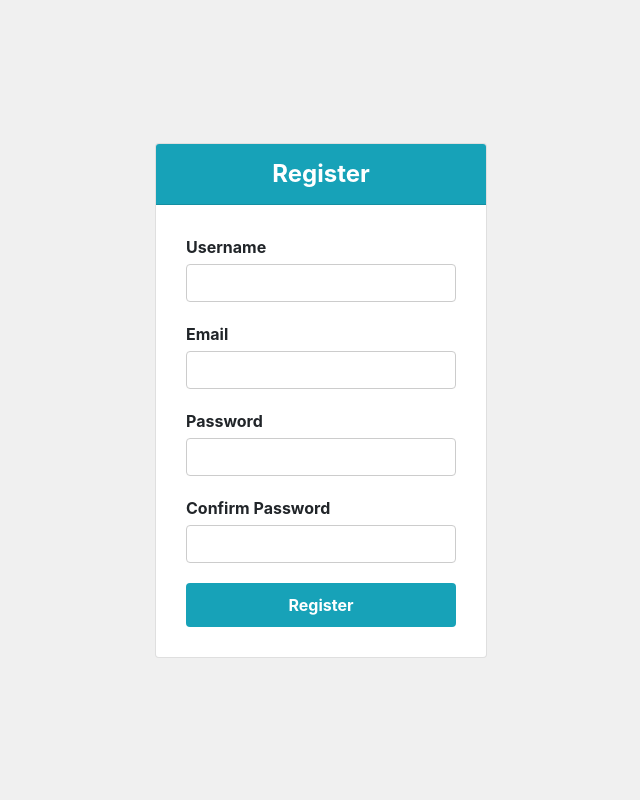
After one commit to numahn/python-gpt, a Django app: page /register in a window 1280 px wide. The commit adds this page. Shown: the whole page, without its empty margins (319-959 px from the left). Run offline with Django 4.2, Linux system fonts and the light colour scheme; some libraries are stand-ins or nearby versions.

Commit message:
register done

```diff
--- a/chatbot/urls.py
+++ b/chatbot/urls.py
@@ -2,5 +2,8 @@ from django.urls import path
 from . import views
 
 urlpatterns = [
-    path('', views.chatbot, name='chatbot')
+    path('', views.chatbot, name='chatbot'),
+    path('login', views.login, name='login'),
+    path('register', views.register, name='register'),
+    path('logout', views.logout, name='logout'),
 ]
--- a/chatbot/views.py
+++ b/chatbot/views.py
@@ -1,9 +1,10 @@
 from dotenv import load_dotenv
 import os
-from django.shortcuts import render
+from django.shortcuts import render, redirect
 from django.http import JsonResponse
 import openai
-
+from django.contrib import auth
+from django.contrib.auth.models import User
 load_dotenv()
 
 openai.api_key = os.environ.get("API_KEY")
@@ -26,3 +27,31 @@ def chatbot(req):
         response = askOpenai(message)
         return JsonResponse({'message': message, 'response': response})
     return render(req, 'chatbot.html')
+
+def login(req):
+
+    return render(req, 'login.html')
+
+def register(req):
+    if req.method == 'POST':
+        username = req.POST['username']
+        email = req.POST['email']
+        password1 = req.POST['password1']
+        password2 = req.POST['password2']
+        if password1 == password2:
+            try:
+                user = User.objects.create_user(username, email, password1)
+                user.save()
+                auth.login(req, user)
+                return redirect('chatbot')
+            except:
+                errormsg = "Error creating the account"
+                return render(req, 'register.html', {'error_message': errormsg})
+
+        else:
+            errormsg = "Passwords do not match"
+            return render(req, 'register.html', {'error_message': errormsg})
+    return render(req, 'register.html')
+
+def logout(req):
+    auth.logout(req)
--- a/templates/chatbot.html
+++ b/templates/chatbot.html
@@ -42,7 +42,7 @@
     left: 0;
     right: 0;
     padding: 10px;
-    background-color: #17a2b8
+    background-color: #17a2b8;
   }
 
   .message-input {
@@ -73,7 +73,7 @@
               <b>Chatbot</b>
             </div>
             <div class="message-content">
-              Hi, I am your AI Chatbot, let me know how I can help!
+              Hi {{user.username}}, I am your AI Chatbot, let me know how I can help!
             </div>
           </div>
         </li>
--- /dev/null
+++ b/templates/register.html
@@ -0,0 +1,102 @@
+{% extends 'base.html' %}
+
+{% block title %}Register{% endblock %}
+
+{% block styles %}
+<style>
+  body {
+    background-color: #f0f0f0;
+  }
+  .register-container {
+    display: flex;
+    justify-content: center;
+    align-items: center;
+    height: 100vh;
+  }
+  .card {
+    max-width: 400px;
+  }
+  .card-header {
+    background-color: #17a2b8;
+    color: white;
+    font-size: 24px;
+    font-weight: bold;
+    text-align: center;
+  }
+  .card-body {
+    padding: 30px;
+  }
+  .form-group {
+    margin-bottom: 20px;
+  }
+  label {
+    font-weight: bold;
+    display: block;
+    margin-bottom: 5px;
+  }
+  input[type=text], input[type=password] {
+    border-radius: 4px;
+    border: 1px solid #ccc;
+    padding: 10px;
+    font-size: 16px;
+    width: 100%;
+    box-sizing: border-box;
+    margin-bottom: 10px;
+  }
+  button[type=submit] {
+    background-color: #17a2b8;
+    color: white;
+    font-size: 16px;
+    font-weight: bold;
+    padding: 10px 20px;
+    border: none;
+    border-radius: 4px;
+    cursor: pointer;
+    width: 100%;
+  }
+  button[type=submit]:hover {
+    background-color: #00ddff;
+  }
+  .alert-danger {
+    background-color: #f8d7da;
+    color: #721c24;
+    padding: 10px;
+    margin-bottom: 20px;
+    border: 1px solid #f5c6cb;
+    border-radius: 4px;
+  }
+</style>
+{% endblock %}
+
+{% block content %}
+<div class="register-container">
+  <div class="card">
+    <div class="card-header">Register</div>
+    <div class="card-body">
+      {% if error_message %}
+        <div class="alert alert-danger" role="alert">{{ error_message }}</div>
+      {% endif %}
+      <form method="post">
+        {% csrf_token %}
+        <div class="form-group">
+          <label for="username">Username</label>
+          <input type="text" class="form-control" id="username" name="username" required>
+        </div>
+        <div class="form-group">
+          <label for="email">Email</label>
+          <input type="text" class="form-control" id="email" name="email" required>
+        </div>
+        <div class="form-group">
+          <label for="password1">Password</label>
+          <input type="password" class="form-control" id="password1" name="password1" required>
+        </div>
+        <div class="form-group">
+          <label for="password2">Confirm Password</label>
+          <input type="password" class="form-control" id="password2" name="password2" required>
+        </div>
+        <button type="submit">Register</button>
+      </form>
+    </div>
+  </div>
+</div>
+{% endblock %}
```
Also changed, not shown: templates/login.html (added, +94 -0 lines), db.sqlite3.
